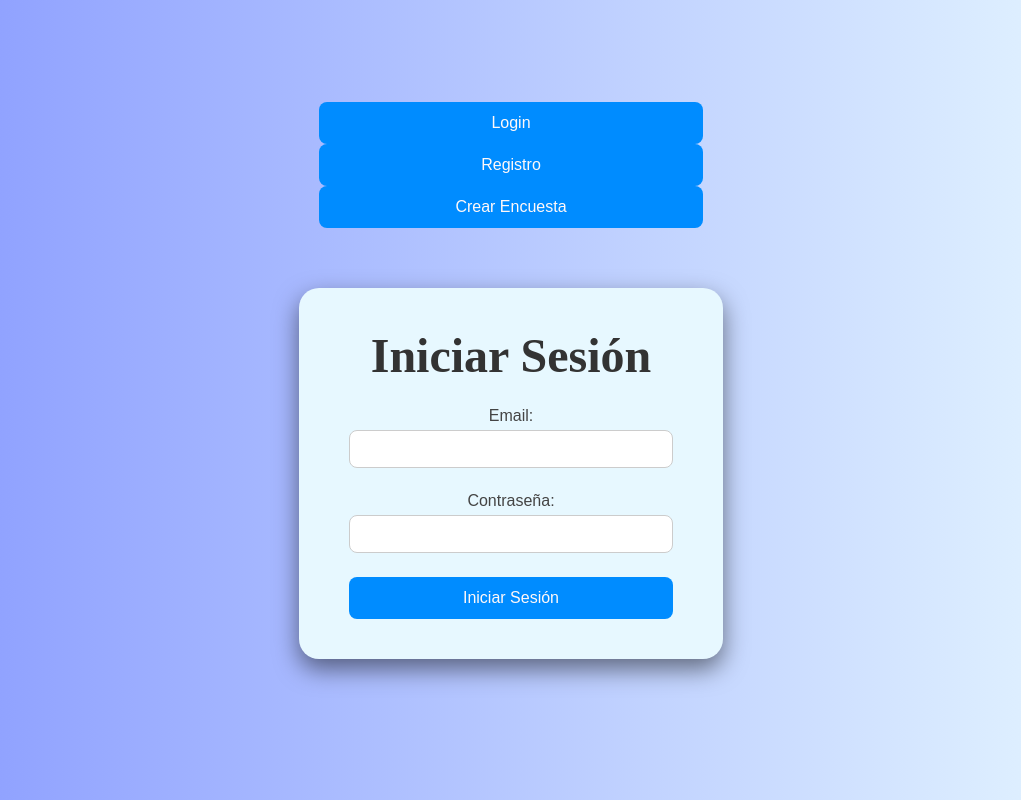
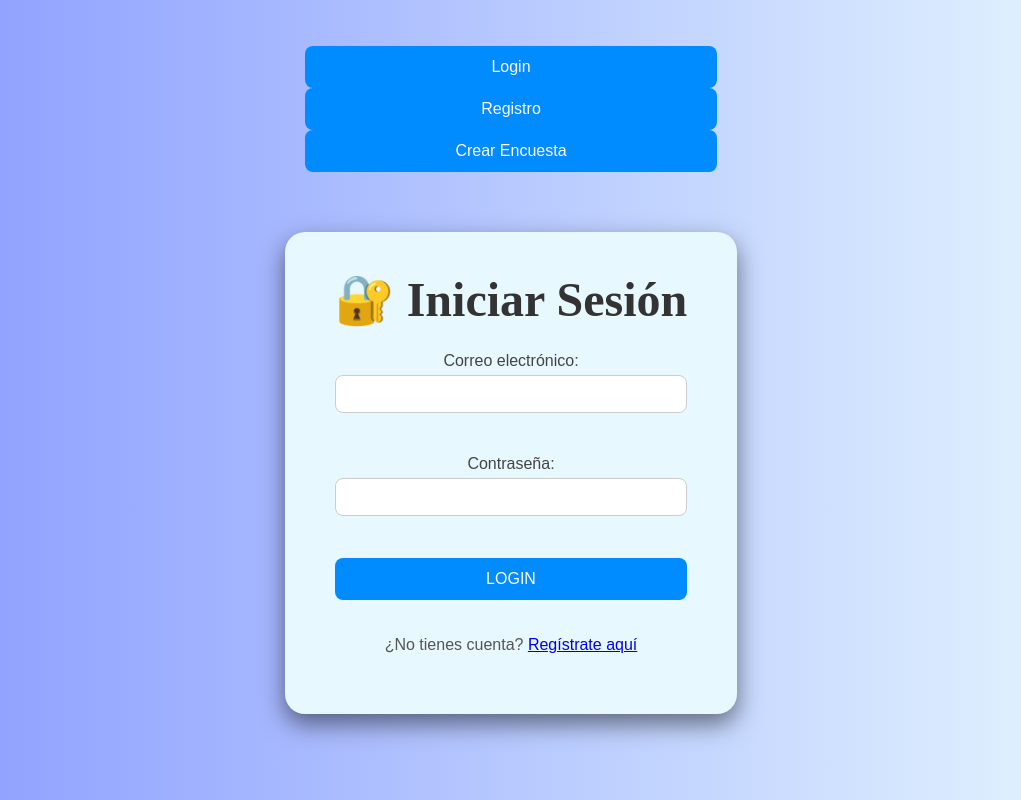
Before and after one commit to NathalyHolguin16/Sistema_de_Encuestas_y_Retroalimentaci-n, a React (Create React App) app in the folder encuesta-react/: page / in a window 1280 px wide. Shown: the whole page, without its empty margins (129-1150 px from the left). Built offline with nearby package versions, Linux system fonts and the light colour scheme.

Commit message:
cambio de login a react

```diff
--- a/encuesta-react/src/login.js
+++ b/encuesta-react/src/login.js
@@ -1,36 +1,33 @@
-import React, { useState } from 'react';
+import React from 'react';
+
 
 function Login() {
-  const [email, setEmail] = useState('');
-  const [password, setPassword] = useState('');
-
-  const handleSubmit = (e) => {
-    e.preventDefault();
-    alert('Inicio de sesión realizado');
-  };
-
   return (
     <div className="contenedor">
-      <h2>Iniciar Sesión</h2>
-      <form className="formulario" onSubmit={handleSubmit}>
-        <label>Email:</label>
-        <input
-          type="email"
-          required
-          value={email}
-          onChange={e => setEmail(e.target.value)}
-        />
-        <label>Contraseña:</label>
-        <input
-          type="password"
-          required
-          value={password}
-          onChange={e => setPassword(e.target.value)}
-        />
-        <button type="submit" className="boton">
-          Iniciar Sesión
-        </button>
+      <h2>🔐 Iniciar Sesión</h2>
+
+      <form id="form-login" className="formulario">
+        <label htmlFor="email">Correo electrónico:</label>
+        <input type="email" id="email" name="email" required />
+
+        <br />
+        <br />
+
+        <label htmlFor="password">Contraseña:</label>
+        <input type="password" id="password" name="password" required />
+
+        <br />
+        <br />
+
+        <button type="submit" className="boton">LOGIN</button>
       </form>
+
+      <br />
+      <br />
+
+      <p className="enlace">
+        ¿No tienes cuenta? <a href="/registro">Regístrate aquí</a>
+      </p>
     </div>
   );
 }
```
